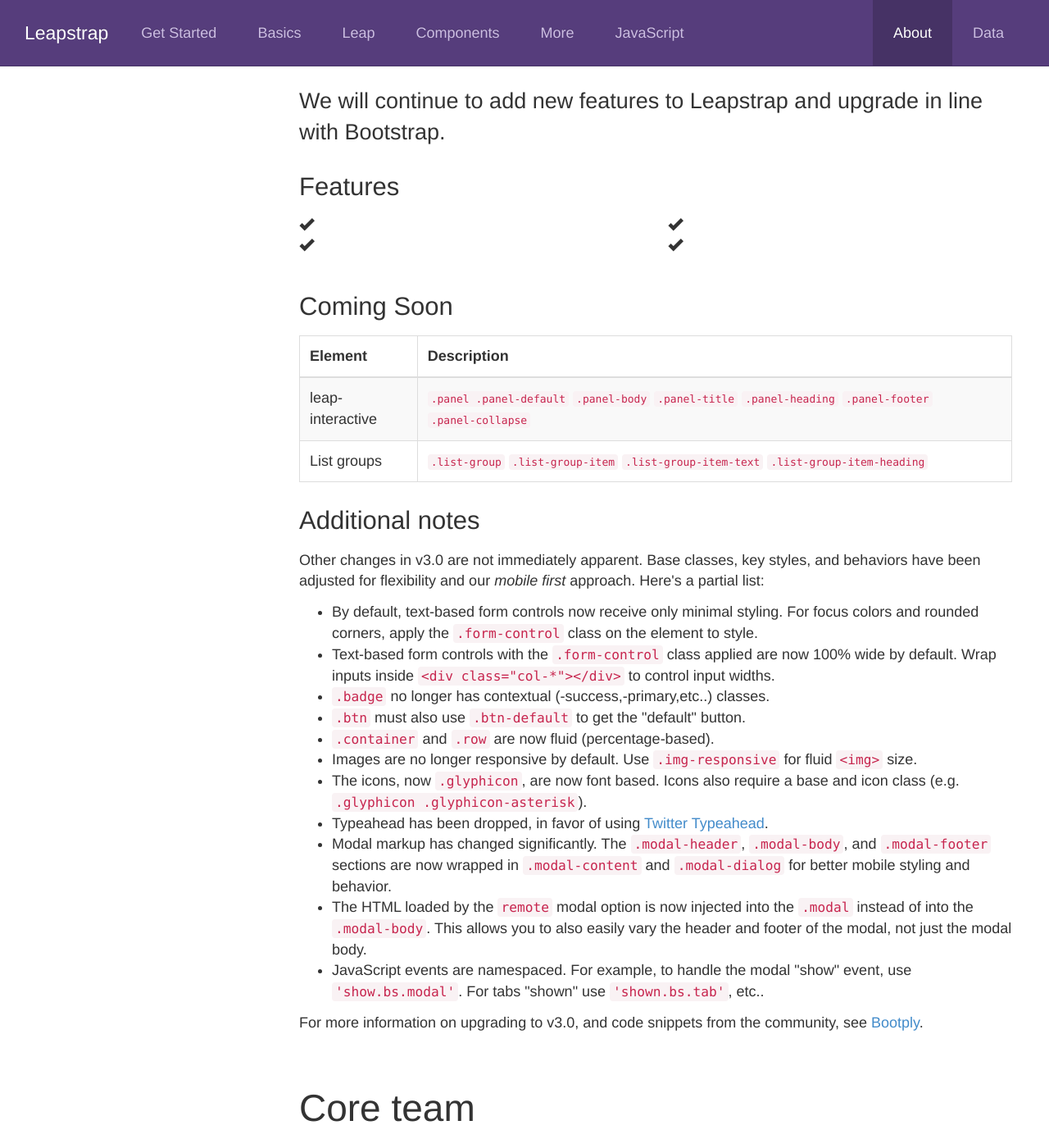
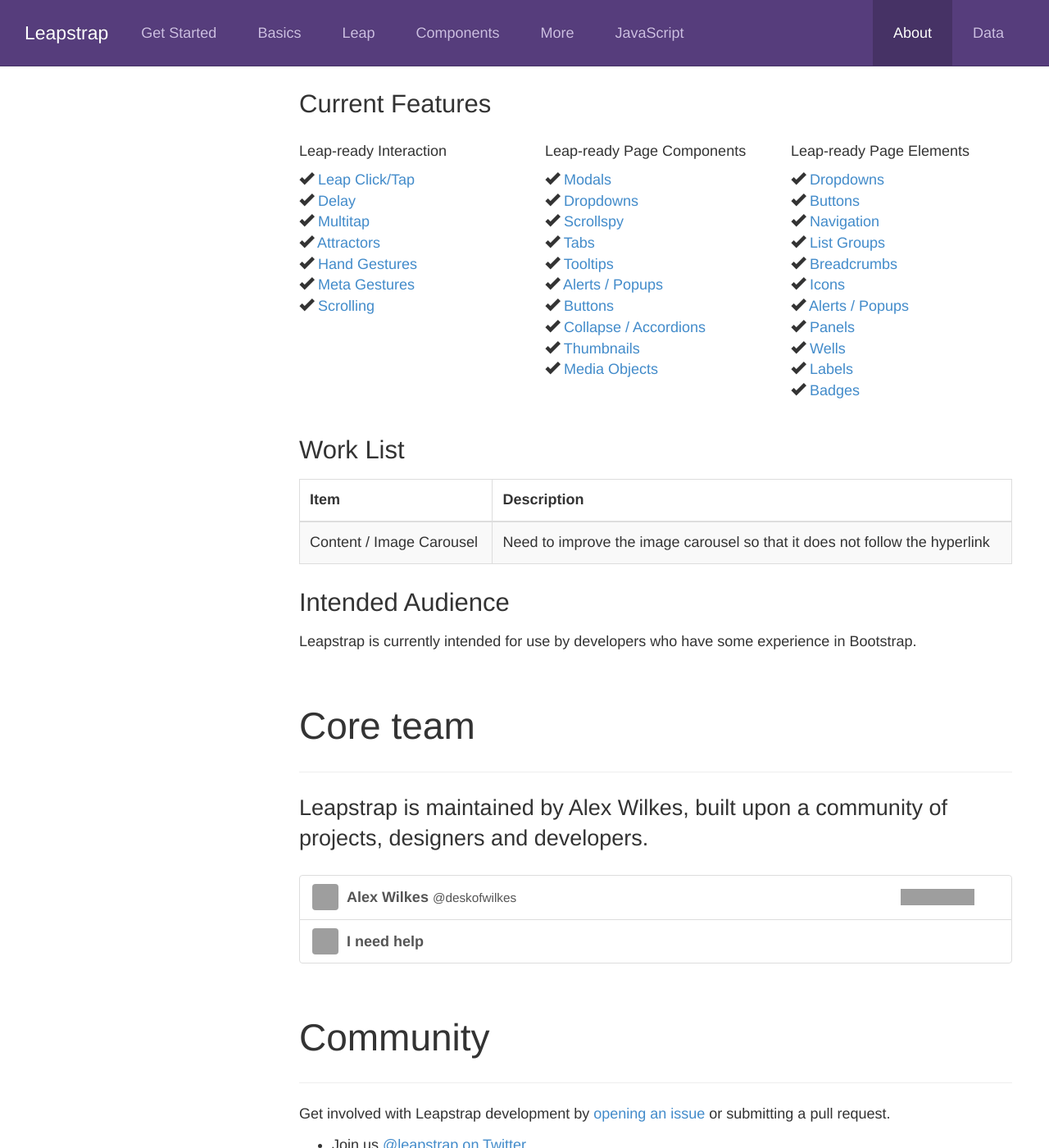
Before and after one commit to wilkesalex/leapstrap, a Jekyll site: the page built from leapstrap/about.html, in a window 1280 px wide and 1400 px high, scrolled down 750 px. Shown: the whole window at 82% size. Built offline with Jekyll 4.4.1, drawn with Linux system fonts in a browser that asks for light colours; nearby versions of some CDN libraries; Markdown is read by kramdown in place of the engine named in the settings; comment, search, counter and statistics services are not loaded; grey boxes are pictures that could not be loaded.

Commit message:
Updated Roadmap

```diff
--- a/leapstrap/about.html
+++ b/leapstrap/about.html
@@ -23,43 +23,73 @@
     <div class="page-header">
       <h1 id="roadmap">Roadmap</h1>
     </div>
-    <p class="lead">We will continue to add new features to Leapstrap and upgrade in line with Bootstrap.</p>
-<h3 id="migration-new">Features</h3>
+
+<h3 id="migration-new">Current Features</h3>
 
 <div class="row">
-<div class="col-md-6">
+<div class="col-md-4">
+<h5>Leap-ready Interaction</h5>
 <ul class="list-unstyled">
-<li><span class="glyphicon glyphicon-ok"></span> </li>
-<li><span class="glyphicon glyphicon-ok"></span> </li>
+<li><span class="glyphicon glyphicon-ok"></span> <a href="{{ page.base_url }}leap">Leap Click/Tap</a></li>
+<li><span class="glyphicon glyphicon-ok"></span> <a href="{{ page.base_url }}leap">Delay</a></li>
+<li><span class="glyphicon glyphicon-ok"></span> <a href="{{ page.base_url }}leap">Multitap</a></li>
+<li><span class="glyphicon glyphicon-ok"></span> <a href="{{ page.base_url }}leap">Attractors</a></li>
+<li><span class="glyphicon glyphicon-ok"></span> <a href="{{ page.base_url }}leap">Hand Gestures</a></li>
+<li><span class="glyphicon glyphicon-ok"></span> <a href="{{ page.base_url }}leap">Meta Gestures</a></li>
+<li><span class="glyphicon glyphicon-ok"></span> <a href="{{ page.base_url }}leap">Scrolling</a></li>
 </ul>
 </div>
-<div class="col-md-6">
+<div class="col-md-4">
+<h5>Leap-ready Page Components</h5>
 <ul class="list-unstyled">
-<li><span class="glyphicon glyphicon-ok"></span> </li>
-<li><span class="glyphicon glyphicon-ok"></span> </li>
+<li><span class="glyphicon glyphicon-ok"></span> <a href="{{ page.base_url }}javascript">Modals</a></li>
+<li><span class="glyphicon glyphicon-ok"></span> <a href="{{ page.base_url }}javascript">Dropdowns</a></li>
+<li><span class="glyphicon glyphicon-ok"></span> <a href="{{ page.base_url }}javascript">Scrollspy</a></li>
+<li><span class="glyphicon glyphicon-ok"></span> <a href="{{ page.base_url }}javascript">Tabs</a></li>
+<li><span class="glyphicon glyphicon-ok"></span> <a href="{{ page.base_url }}javascript">Tooltips</a></li>
+<li><span class="glyphicon glyphicon-ok"></span> <a href="{{ page.base_url }}javascript">Alerts / Popups</a></li>
+<li><span class="glyphicon glyphicon-ok"></span> <a href="{{ page.base_url }}javascript">Buttons</a></li>
+<li><span class="glyphicon glyphicon-ok"></span> <a href="{{ page.base_url }}javascript">Collapse / Accordions</a></li>
+<li><span class="glyphicon glyphicon-ok"></span> <a href="{{ page.base_url }}more">Thumbnails</a></li>
+<li><span class="glyphicon glyphicon-ok"></span> <a href="{{ page.base_url }}more">Media Objects</a></li></ul>
+</div>
+<div class="col-md-4">
+<h5>Leap-ready Page Elements</h5>
+<ul class="list-unstyled">
+<li><span class="glyphicon glyphicon-ok"></span> <a href="{{ page.base_url }}basics">Dropdowns</a></li>
+<li><span class="glyphicon glyphicon-ok"></span> <a href="{{ page.base_url }}basics">Buttons</a></li>
+<li><span class="glyphicon glyphicon-ok"></span> <a href="{{ page.base_url }}more">Navigation</a></li>
+<li><span class="glyphicon glyphicon-ok"></span> <a href="{{ page.base_url }}more">List Groups</a></li>
+<li><span class="glyphicon glyphicon-ok"></span> <a href="{{ page.base_url }}more">Breadcrumbs</a></li>
+
+<li><span class="glyphicon glyphicon-ok"></span> <a href="{{ page.base_url }}more">Icons</a></li>
+
+<li><span class="glyphicon glyphicon-ok"></span> <a href="{{ page.base_url }}basics">Alerts / Popups</a></li>
+<li><span class="glyphicon glyphicon-ok"></span> <a href="{{ page.base_url }}basics">Panels</a></li>
+<li><span class="glyphicon glyphicon-ok"></span> <a href="{{ page.base_url }}basics">Wells</a></li>
+<li><span class="glyphicon glyphicon-ok"></span> <a href="{{ page.base_url }}basics">Labels</a></li>
+<li><span class="glyphicon glyphicon-ok"></span> <a href="{{ page.base_url }}basics">Badges</a></li>
 </ul>
 </div>
+
 </div>
 
 
-<h3 id="migration-new">Coming Soon</h3>
+<h3 id="migration-new">Work List</h3>
     <div class="table-responsive">
       <table class="table table-bordered table-striped">
         <thead>
           <tr>
-            <th>Element</th>
+            <th>Item</th>
             <th>Description</th>
           </tr>
         </thead>
         <tbody>
           <tr>
-            <td>leap-interactive</td>
-            <td><code>.panel .panel-default</code> <code>.panel-body</code> <code>.panel-title</code> <code>.panel-heading</code> <code>.panel-footer</code> <code>.panel-collapse</code></td>
+            <td>Content / Image Carousel</td>
+            <td>Need to improve the image carousel so that it does not follow the hyperlink</td>
           </tr>
-          <tr>
-            <td>List groups</td>
-            <td><code>.list-group</code> <code>.list-group-item</code> <code>.list-group-item-text</code> <code>.list-group-item-heading</code></td>
-          </tr>
+
 
         </tbody>
       </table>
@@ -67,22 +97,10 @@
 
 
 
-    <h3 id="migration-notes">Additional notes</h3>
-    <p>Other changes in v3.0 are not immediately apparent. Base classes, key styles, and behaviors have been adjusted for flexibility and our <em>mobile first</em> approach. Here's a partial list:</p>
-    <ul>
-      <li>By default, text-based form controls now receive only minimal styling.  For focus colors and rounded corners, apply the <code>.form-control</code> class on the element to style.</li>
-      <li>Text-based form controls with the <code>.form-control</code> class applied are now 100% wide by default. Wrap inputs inside <code>&lt;div class="col-*"&gt;&lt;/div&gt;</code> to control input widths.</li>
-      <li><code>.badge</code> no longer has contextual (-success,-primary,etc..) classes.</li>
-      <li><code>.btn</code> must also use <code>.btn-default</code> to get the "default" button.</li>
-      <li><code>.container</code> and <code>.row</code> are now fluid (percentage-based).</li>
-      <li>Images are no longer responsive by default. Use <code>.img-responsive</code> for fluid <code>&lt;img&gt;</code> size.</li>
-      <li>The icons, now <code>.glyphicon</code>, are now font based. Icons also require a base and icon class (e.g. <code>.glyphicon .glyphicon-asterisk</code>).</li>
-      <li>Typeahead has been dropped, in favor of using <a href="http://twitter.github.io/typeahead.js/">Twitter Typeahead</a>.</li>
-      <li>Modal markup has changed significantly. The <code>.modal-header</code>, <code>.modal-body</code>, and <code>.modal-footer</code> sections are now wrapped in <code>.modal-content</code> and <code>.modal-dialog</code> for better mobile styling and behavior.</li>
-      <li>The HTML loaded by the <code>remote</code> modal option is now injected into the <code>.modal</code> instead of into the <code>.modal-body</code>. This allows you to also easily vary the header and footer of the modal, not just the modal body.</li>
-      <li>JavaScript events are namespaced. For example, to handle the modal "show" event, use <code>'show.bs.modal'</code>. For tabs "shown" use <code>'shown.bs.tab'</code>, etc..</li>
-    </ul>
-    <p>For more information on upgrading to v3.0, and code snippets from the community, see <a href="http://bootply.com/">Bootply</a>.</p>
+    <h3 id="">Intended Audience</h3>
+    <p>Leapstrap is currently intended for use by developers who have some experience in Bootstrap. </p>
+
+
   </div>
 
 
```
